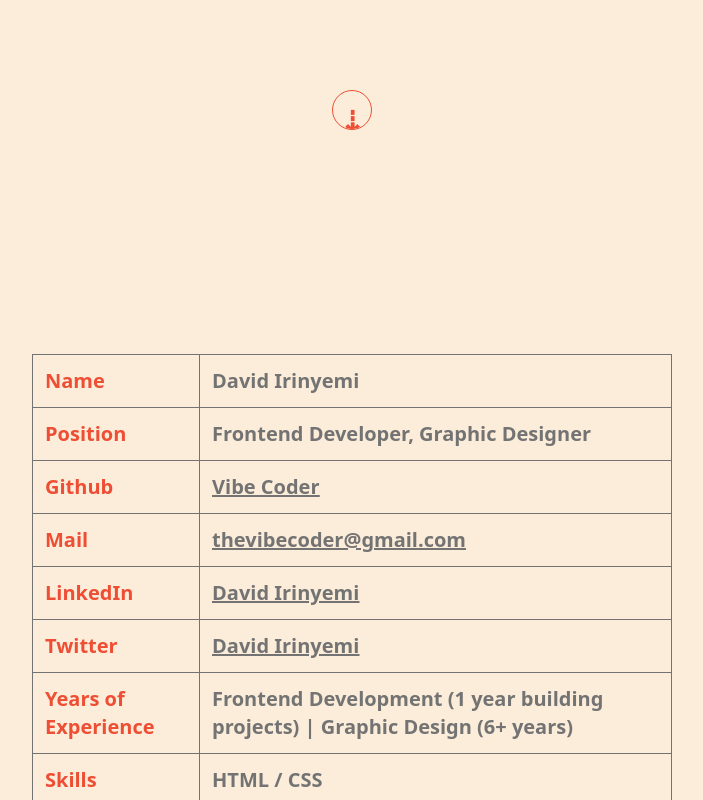
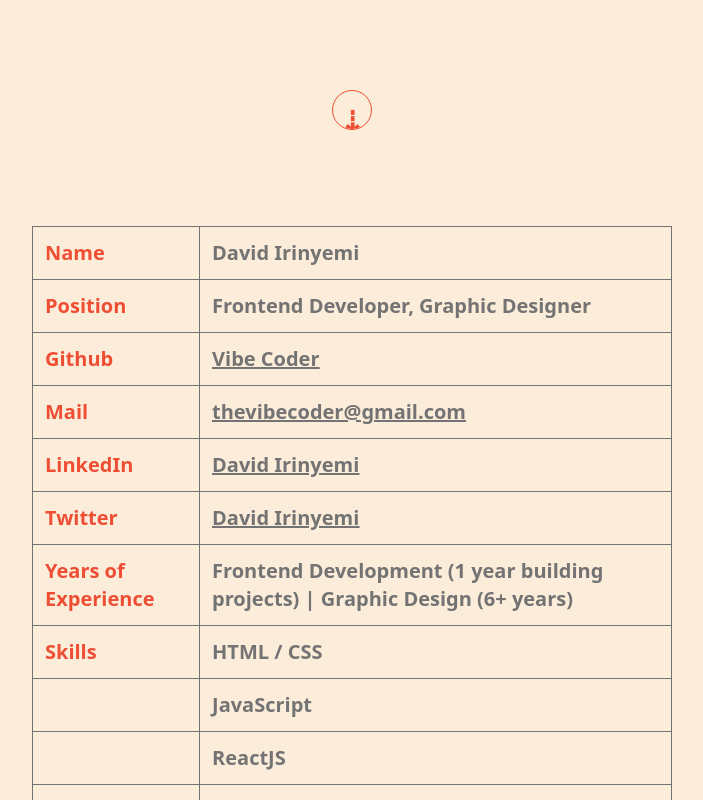
Before and after one commit to vibe-coder/david-irinyemi-portfolio-main, a Next.js app in the folder david-irinyemi-portfolio/david-irinyemi-portfolio/: page /about in a window 1280 px wide. Shown: the part 620-1420 px from the top of the page, without its empty margins (288-991 px from the left). Built offline with nearby package versions, Linux system fonts and the light colour scheme.

Commit message:
Reduced space between About Me table and moving arrow

```diff
--- a/david-irinyemi-portfolio/david-irinyemi-portfolio/src/app/about/page.jsx
+++ b/david-irinyemi-portfolio/david-irinyemi-portfolio/src/app/about/page.jsx
@@ -24,7 +24,7 @@
       </div>
 
 
-      <div className="px-8 pt-10 md:pt-24 md:px-16 lg:px-80 lg:pt-56">
+      <div className="px-8 pt-10 md:pt-24 md:px-16 lg:px-80">
         <table className="text-text-gray font-sans font-bold border w-full md:text-xl">
           <tr>
             <td className="border border-text-gray p-3 font-bold text-burnt-orange">Name</td>
```
